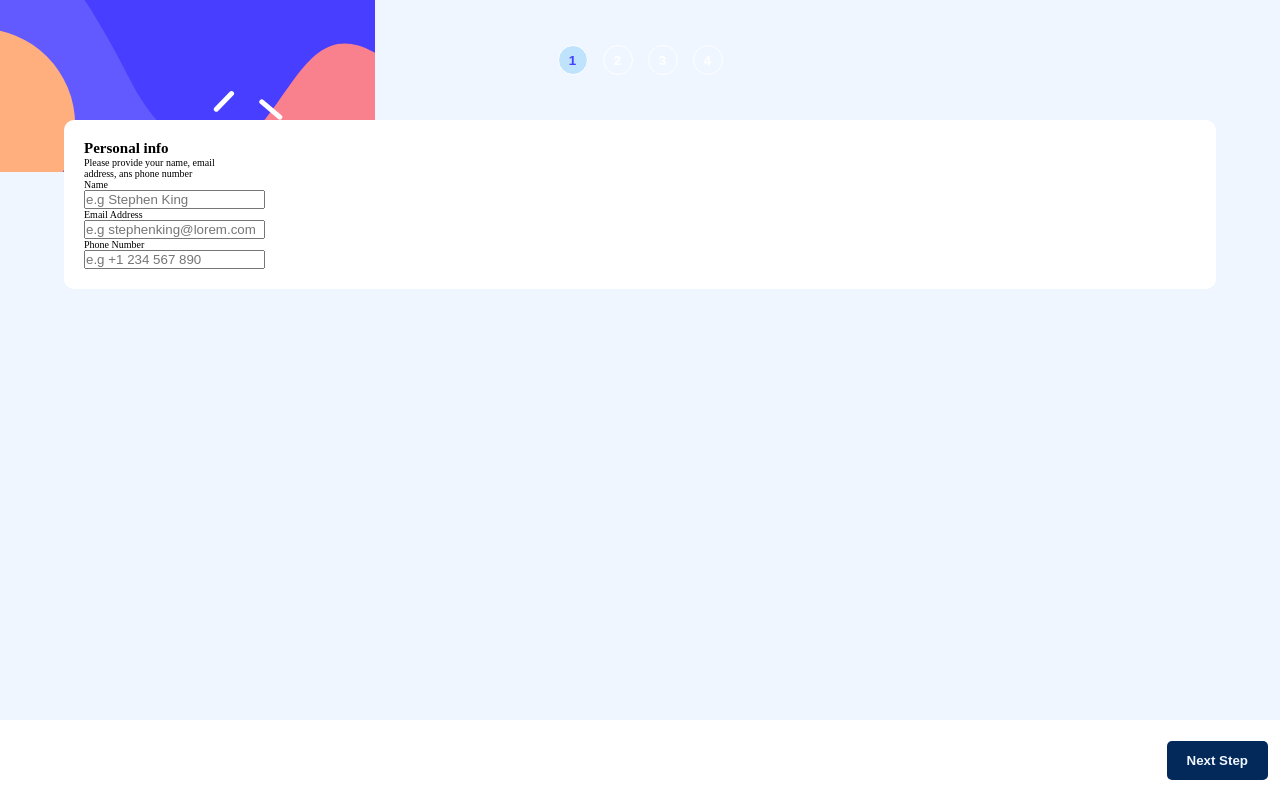
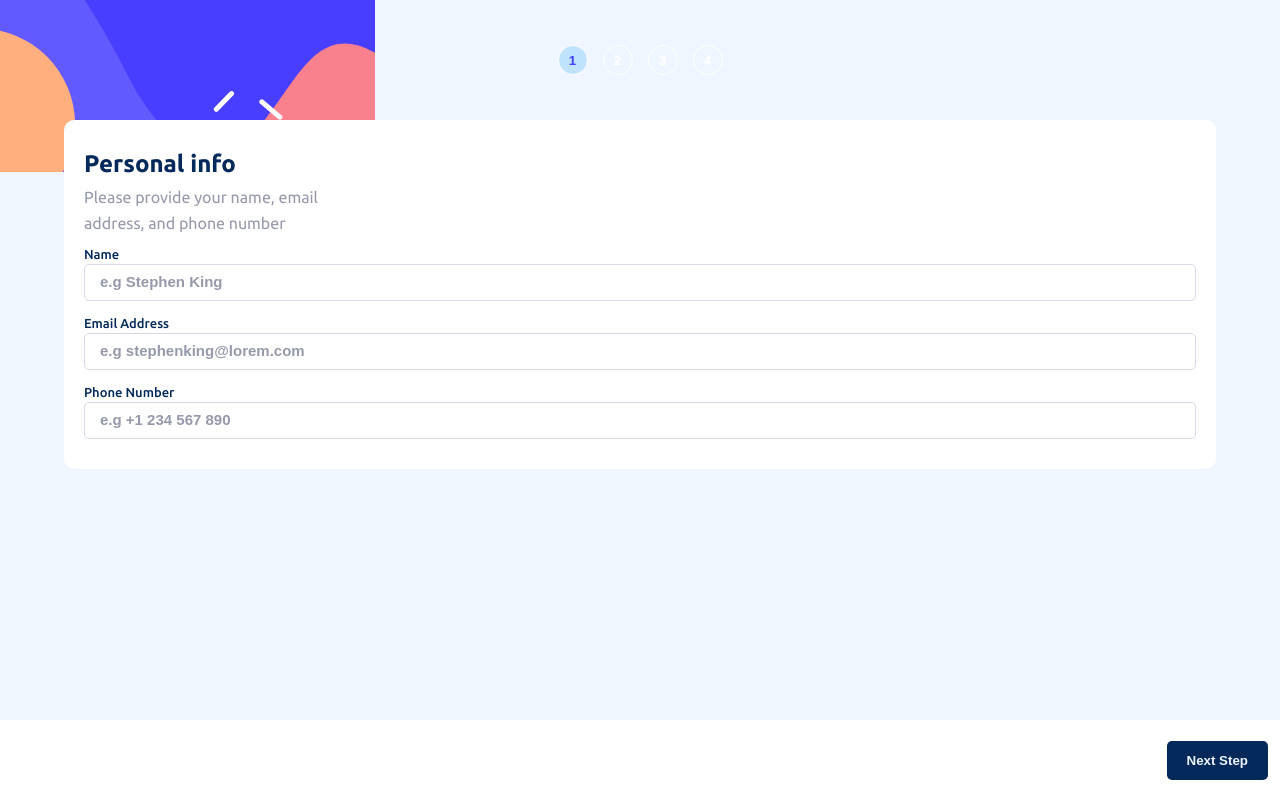
Before and after one commit to SeroTomas/formulario, a Next.js app in the folder formulario/: page / in a window 1280 px wide. Built offline with nearby package versions, Linux system fonts and the light colour scheme.

Commit message:
agregando un context

```diff
--- a/formulario/src/app/layout.jsx
+++ b/formulario/src/app/layout.jsx
@@ -2,7 +2,7 @@ import '../styles/globals.scss'
 
 
 export const metadata = {
-  title: 'Create Next App',
+  title: 'Formulario',
   description: 'Generated by create next app',
 }
 
--- /dev/null
+++ b/formulario/src/components/AppContext.js
@@ -0,0 +1,5 @@
+import { createContext } from "react";
+
+const AppContext = createContext();
+
+export default AppContext;
--- a/formulario/src/components/Card/PersonalInfo/PersonalInfo.jsx
+++ b/formulario/src/components/Card/PersonalInfo/PersonalInfo.jsx
@@ -7,14 +7,14 @@ function PersonalInfo() {
     return (
         <>
             <div className={style.personalContainer}>
-                <div>
+                <div className={style.infoContainer}>
                     <h2>Personal info</h2>
-                    <div>
+                    <div className={style.text}>
                         <p>Please provide your name, email</p>
-                        <p>address, ans phone number</p>
+                        <p>address, and phone number</p>
                     </div>
                 </div>
-                <form>
+                <form className={style.form}>
                     <PersonalInput label={"Name"} name={"name"} type={"text"} />
                     <PersonalInput label={"Email Address"} name={"email"} type={"email"} />
                     <PersonalInput label={"Phone Number"} name={"phone"} type={"phone"} />
--- a/formulario/src/components/Card/PersonalInfo/PersonalInput/PersonalInput.jsx
+++ b/formulario/src/components/Card/PersonalInfo/PersonalInput/PersonalInput.jsx
@@ -1,5 +1,6 @@
 'use client'
 
+import style from "./personalInput.module.scss";
 import { useState } from "react";
 import { handleTypeError, handlePlaseHolder } from "@/utils/handlers";
 
@@ -17,13 +18,15 @@ function PersonalInput({ label, type, name }) {
 
     return (
         <>
-            <div>
-                <label>{label}</label>
-                {
-                    error ? <p>{error}</p> : null
-                }
+            <div className={style.inputContainer}>
+                <div className={style.labelError}>
+                    <label>{label}</label>
+                    {
+                        error ? <p>{error}</p> : null
+                    }
+                </div>
+                <input type={type} name={name} placeholder={plaseHolder} onChange={(e) => { handleChange(e) }} value={input} />
             </div>
-            <input type={type} name={name} placeholder={plaseHolder} onChange={(e) => { handleChange(e) }} value={input} />
         </>
     )
 }
--- a/formulario/src/components/Card/PersonalInfo/PersonalInput/personalInput.module.scss
+++ b/formulario/src/components/Card/PersonalInfo/PersonalInput/personalInput.module.scss
@@ -0,0 +1,35 @@
+@import "../../../../styles/var.module";
+
+.inputContainer {
+    display: flex;
+    flex-direction: column;
+    gap: 0.3rem;
+
+    .labelError {
+        display: flex;
+        justify-content: space-between;
+        font-size: 1.3rem;
+        font-weight: 500;
+
+        label {
+            color: $marine-blue;
+        }
+
+        p {
+            color: $strawberry-red;
+        }
+    }
+
+    input {
+        padding: 1rem;
+        border-radius: 5px;
+        border: solid 1px $light-gray;
+
+        &::placeholder {
+            padding-left: 0.5rem;
+            font-size: 1.5rem;
+            font-weight: 600;
+            color: $cool-gray;
+        }
+    }
+}
--- a/formulario/src/components/Card/PersonalInfo/personalInfo.module.scss
+++ b/formulario/src/components/Card/PersonalInfo/personalInfo.module.scss
@@ -3,6 +3,39 @@
 .personalContainer{
     width: 90vw;
     background-color: $white;
-    padding: 2rem;
+    padding: 3rem 2rem 3rem 2rem;
     border-radius: 10px;
+    display:flex;
+    flex-direction: column;
+    gap: 1.5rem;
+
+    .infoContainer{
+        display: flex;
+        flex-direction: column;
+        gap: 1rem;
+
+        h2{
+            font-size: 2.4rem;
+            color: $marine-blue;
+        }
+
+        .text{
+            display: flex;
+            flex-direction: column;
+            gap: .8rem;
+
+
+            p{
+                font-size: 1.6rem;
+                color: $cool-gray;
+            }
+        }
+
+    }
+
+    form{
+        display: flex;
+        flex-direction: column;
+        gap: 1.5rem;
+    }
 }
--- a/formulario/src/styles/globals.scss
+++ b/formulario/src/styles/globals.scss
@@ -17,4 +17,5 @@ body {
   background-color: $magnolia;
   background-image: url("../../public/bg-sidebar-mobile.svg");
   background-repeat: no-repeat;
+  font-family: 'Ubuntu', sans-serif;;
 }
```
Also changed, not shown: formulario/src/app/_app.js (added, +17 -0 lines).
